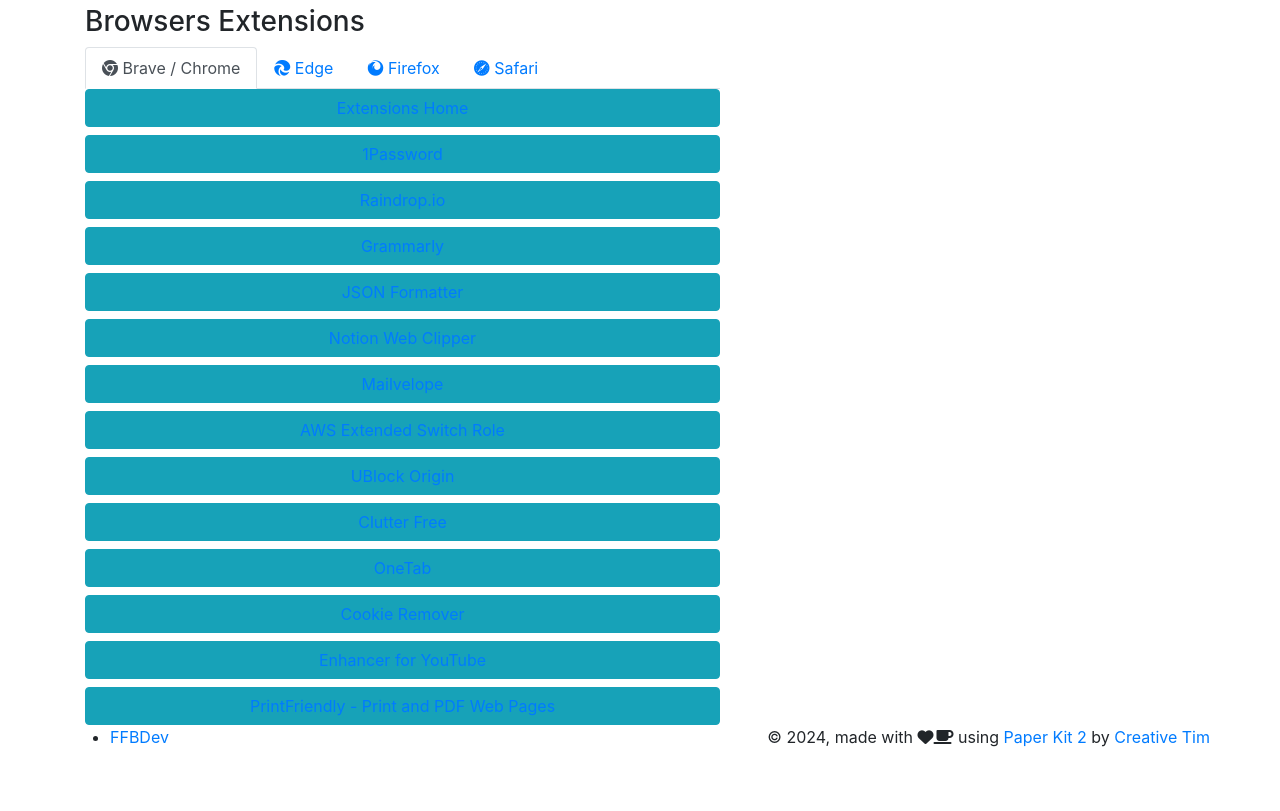
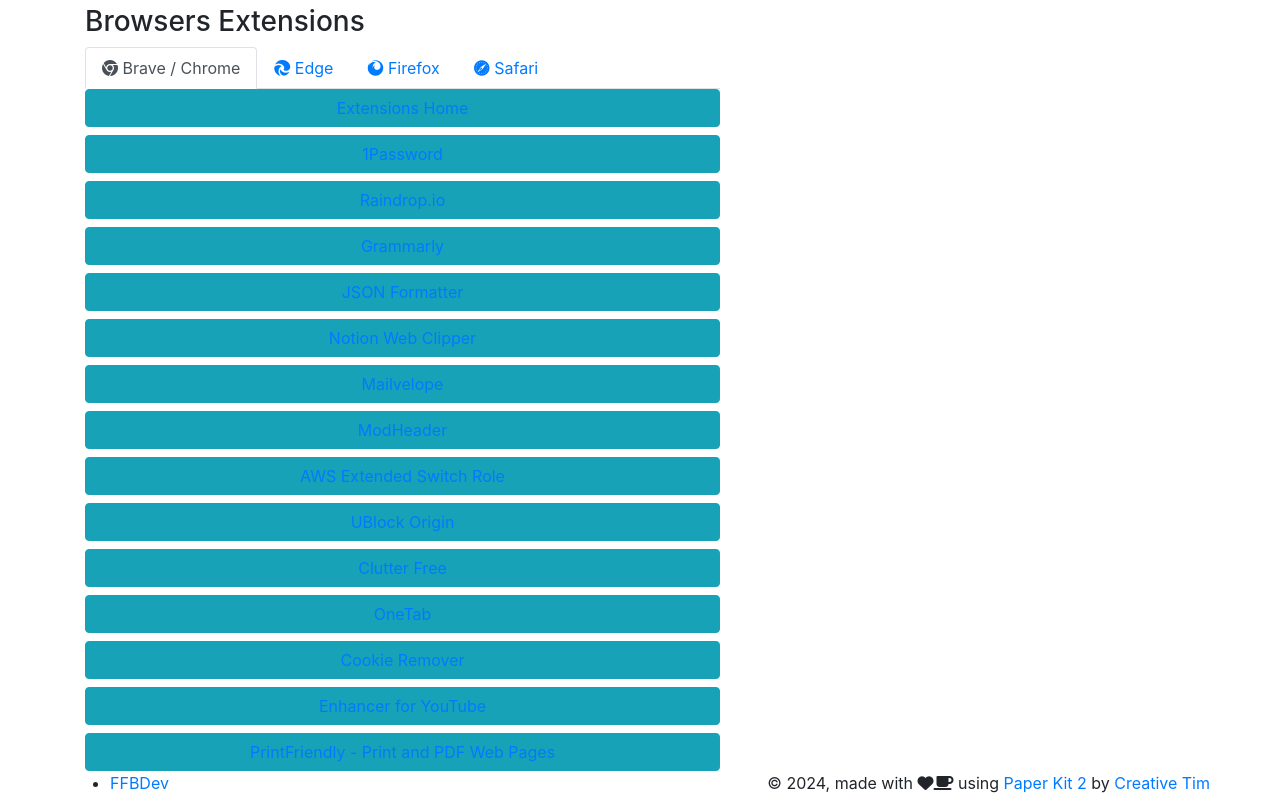
Before and after one commit to fboaventura/dckr-newbrowser, a website built with Parcel: page www/index.html in a window 1280 px wide. Shown: the part 97-908 px from the top of the page. Before the commit the page ends 862 px from the top, so only its background shows below. Built offline with nearby package versions, Linux system fonts and the light colour scheme.

Commit message:
Adds ModHeader extension

```diff
--- a/www/index.html
+++ b/www/index.html
@@ -19,9 +19,9 @@
 
 <head>
   <meta charset="utf-8"/>
-  <link rel="apple-touch-icon" sizes="76x76" href="./assets/img/apple-icon.png">
-  <link rel="icon" type="image/png" href="./assets/img/favicon.png">
-  <meta http-equiv="X-UA-Compatible" content="IE=edge,chrome=1"/>
+  <link href="./assets/img/apple-icon.png" rel="apple-touch-icon" sizes="76x76">
+  <link href="./assets/img/favicon.png" rel="icon" type="image/png">
+  <meta content="IE=edge,chrome=1" http-equiv="X-UA-Compatible"/>
   <title>
     Browser Extensions Install
   </title>
@@ -58,9 +58,10 @@
           </div>
           <div class="nav-tabs-navigation">
             <div class="nav-tabs-wrapper">
-              <ul id="tabs" class="nav nav-tabs" role="tablist">
+              <ul class="nav nav-tabs" id="tabs" role="tablist">
                 <li class="nav-item">
-                  <a class="nav-link active" data-toggle="tab" href="#chrome" role="tab"><i class="fa fa-chrome"></i> Brave / Chrome</a>
+                  <a class="nav-link active" data-toggle="tab" href="#chrome" role="tab"><i class="fa fa-chrome"></i>
+                    Brave / Chrome</a>
                 </li>
                 <li class="nav-item">
                   <a class="nav-link" data-toggle="tab" href="#edge" role="tab"><i class="fa fa-edge"></i> Edge</a>
@@ -69,12 +70,13 @@
                   <a class="nav-link" data-toggle="tab" href="#firefox" role="tab"><i class="fa fa-firefox"></i> Firefox</a>
                 </li>
                 <li class="nav-item">
-                  <a class="nav-link" data-toggle="tab" href="#safari" role="tab"><i class="fa fa-safari"></i> Safari</a>
+                  <a class="nav-link" data-toggle="tab" href="#safari" role="tab"><i class="fa fa-safari"></i>
+                    Safari</a>
                 </li>
               </ul>
             </div>
           </div>
-          <div id="my-tab-content" class="tab-content text-center">
+          <div class="tab-content text-center" id="my-tab-content">
             <div class="tab-pane text-center active" id="chrome" role="tabpanel">
               <ul class="list-inline list-group">
                 <li class="btn btn-block btn-round btn-border btn-info text-dark">
@@ -92,37 +94,51 @@
                     href="https://chrome.google.com/webstore/detail/grammarly-grammar-checker/kbfnbcaeplbcioakkpcpgfkobkghlhen">Grammarly</a>
                 </li>
                 <li class="btn btn-block btn-round btn-border btn-info text-dark">
-                  <a href="https://chrome.google.com/webstore/detail/json-formatter/bcjindcccaagfpapjjmafapmmgkkhgoa">JSON Formatter</a>
+                  <a href="https://chrome.google.com/webstore/detail/json-formatter/bcjindcccaagfpapjjmafapmmgkkhgoa">JSON
+                    Formatter</a>
                 </li>
                 <li class="btn btn-block btn-round btn-border btn-info text-dark">
                   <a
-                    href="https://chrome.google.com/webstore/detail/notion-web-clipper/knheggckgoiihginacbkhaalnibhilkk">Notion Web Clipper</a>
+                    href="https://chrome.google.com/webstore/detail/notion-web-clipper/knheggckgoiihginacbkhaalnibhilkk">Notion
+                    Web Clipper</a>
                 </li>
                 <li class="btn btn-block btn-round btn-border btn-info text-dark">
                   <a href="https://chrome.google.com/webstore/detail/mailvelope/kajibbejlbohfaggdiogboambcijhkke">Mailvelope</a>
                 </li>
                 <li class="btn btn-block btn-round btn-border btn-info text-dark">
                   <a
-                    href="https://chrome.google.com/webstore/detail/aws-extend-switch-roles/jpmkfafbacpgapdghgdpembnojdlgkdl">AWS Extended Switch Role</a>
-                </li>
-                <li class="btn btn-block btn-round btn-border btn-info text-dark">
-                  <a href="https://chrome.google.com/webstore/detail/ublock-origin/cjpalhdlnbpafiamejdnhcphjbkeiagm">UBlock Origin</a>
+                    href="https://chromewebstore.google.com/detail/modheader-modify-http-hea/idgpnmonknjnojddfkpgkljpfnnfcklj">ModHeader</a>
                 </li>
                 <li class="btn btn-block btn-round btn-border btn-info text-dark">
                   <a
-                    href="https://chrome.google.com/webstore/detail/clutter-free-prevent-dupl/iipjdmnoigaobkamfhnojmglcdbnfaaf">Clutter Free</a>
+                    href="https://chrome.google.com/webstore/detail/aws-extend-switch-roles/jpmkfafbacpgapdghgdpembnojdlgkdl">AWS
+                    Extended Switch Role</a>
+                </li>
+                <li class="btn btn-block btn-round btn-border btn-info text-dark">
+                  <a href="https://chrome.google.com/webstore/detail/ublock-origin/cjpalhdlnbpafiamejdnhcphjbkeiagm">UBlock
+                    Origin</a>
+                </li>
+                <li class="btn btn-block btn-round btn-border btn-info text-dark">
+                  <a
+                    href="https://chrome.google.com/webstore/detail/clutter-free-prevent-dupl/iipjdmnoigaobkamfhnojmglcdbnfaaf">Clutter
+                    Free</a>
                 </li>
                 <li class="btn btn-block btn-round btn-border btn-info text-dark">
                   <a href="https://chrome.google.com/webstore/detail/onetab/chphlpgkkbolifaimnlloiipkdnihall">OneTab</a>
                 </li>
                 <li class="btn btn-block btn-round btn-border btn-info text-dark">
-                  <a href="https://chrome.google.com/webstore/detail/cookie-remover/kcgpggonjhmeaejebeoeomdlohicfhce">Cookie Remover</a>
+                  <a href="https://chrome.google.com/webstore/detail/cookie-remover/kcgpggonjhmeaejebeoeomdlohicfhce">Cookie
+                    Remover</a>
                 </li>
                 <li class="btn btn-block btn-round btn-border btn-info text-dark">
-                  <a href="https://chrome.google.com/webstore/detail/enhancer-for-youtube/ponfpcnoihfmfllpaingbgckeeldkhle">Enhancer for YouTube</a>
+                  <a
+                    href="https://chrome.google.com/webstore/detail/enhancer-for-youtube/ponfpcnoihfmfllpaingbgckeeldkhle">Enhancer
+                    for YouTube</a>
                 </li>
                 <li class="btn btn-block btn-round btn-border btn-info text-dark">
-                  <a href="https://chromewebstore.google.com/detail/printfriendly-print-and-p/ohlencieiipommannpdfcmfdpjjmeolj">PrintFriendly - Print and PDF Web Pages</a>
+                  <a
+                    href="https://chromewebstore.google.com/detail/printfriendly-print-and-p/ohlencieiipommannpdfcmfdpjjmeolj">PrintFriendly
+                    - Print and PDF Web Pages</a>
                 </li>
               </ul>
             </div>
@@ -146,7 +162,8 @@
                 </li>
                 <li class="btn btn-block btn-round btn-border btn-info text-dark">
                   <a
-                    href="https://microsoftedge.microsoft.com/addons/detail/aws-extend-switch-roles/dcflbohnocoeheondddeoknmgbngijbi">AWS Extended Switch Role</a>
+                    href="https://microsoftedge.microsoft.com/addons/detail/aws-extend-switch-roles/dcflbohnocoeheondddeoknmgbngijbi">AWS
+                    Extended Switch Role</a>
                 </li>
                 <li class="btn btn-block btn-round btn-border btn-info text-dark">
                   <a
@@ -238,7 +255,9 @@
               ©
               <script>
                 document.write(new Date().getFullYear())
-              </script>, made with <i class="fa fa-heart heart"></i><i class="fa fa-coffee"></i> using <a href="https://www.creative-tim.com/product/paper-kit-2" target="_blank">Paper Kit 2</a> by <a href="https://www.creative-tim.com" target="_blank">Creative Tim</a>
+              </script>, made with <i class="fa fa-heart heart"></i><i class="fa fa-coffee"></i> using <a
+              href="https://www.creative-tim.com/product/paper-kit-2" target="_blank">Paper Kit 2</a> by <a
+              href="https://www.creative-tim.com" target="_blank">Creative Tim</a>
             </span>
       </div>
     </div>
```
